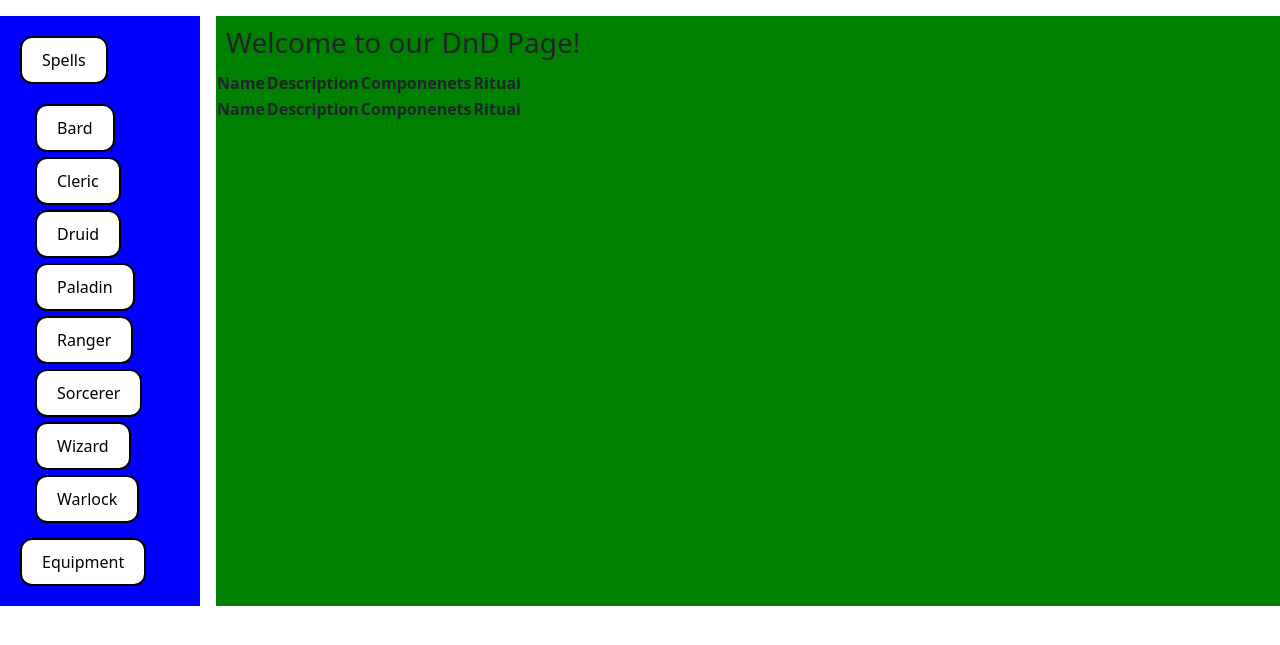
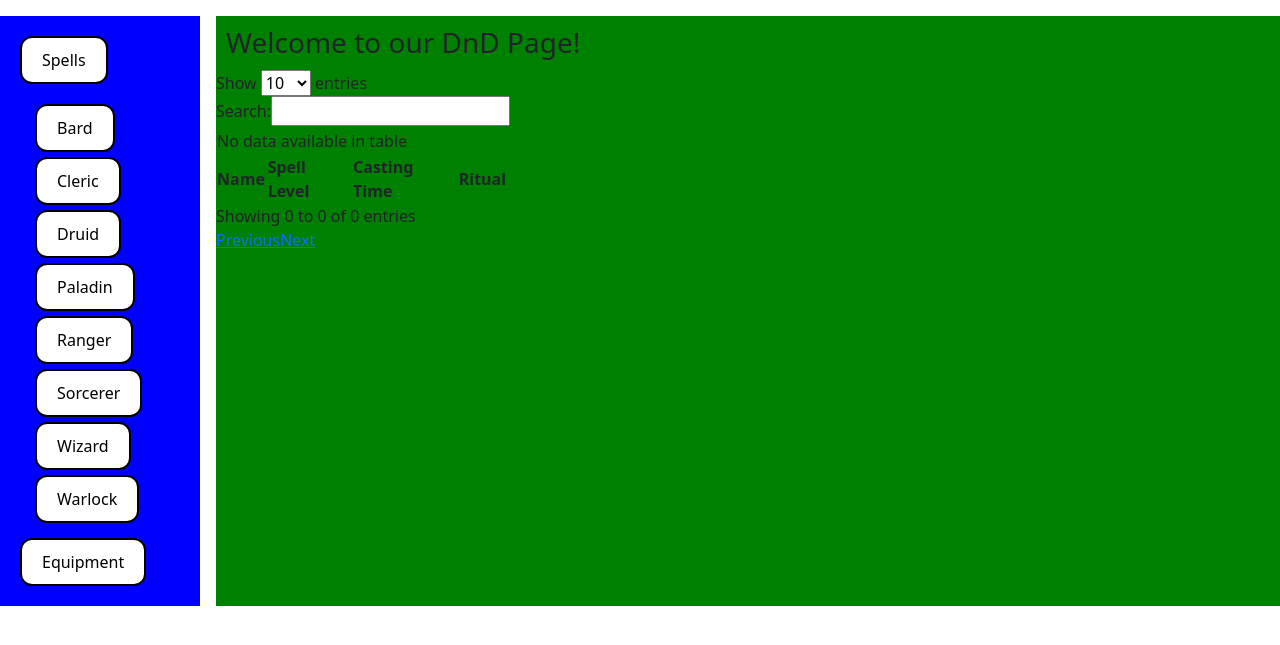
Before and after one commit to rasmussenmatthew/cs257, a Flask app: page / in a window 1280 px wide. Shown: the part 100-745 px from the top of the page. Run offline with Flask 2, Linux system fonts and the light colour scheme; data that the repository does not hold is empty; parts of the project's set-up code (start-up, migrations or seed data) failed here and were passed over; some libraries are stand-ins or nearby versions.

Commit message:
Implemented datatables

```diff
--- a/webapp/api.py
+++ b/webapp/api.py
@@ -25,7 +25,7 @@
 
     try:
         cursor = connection.cursor()
-        query = 'SELECT spell_name, spell_description, components, ritual FROM spells LIMIT 10'
+        query = 'SELECT spell_name, spell_level, casting_time, ritual FROM spells'
         cursor.execute(query)
     except Exception as e:
         print(e)
@@ -33,14 +33,10 @@
 
     spells_list = []
     for row in cursor:
-        spells_dictionary = {'spell_name' : row[0], 'spell_description' : row[1], 'components' : row[2], 'ritual' : row[3]}
+        spells_dictionary = {'spell_name' : row[0], 'spell_level' : row[1], 'casting_time' : row[2], 'ritual' : row[3]}
         spells_list.append(spells_dictionary)
 
     connection.close()
-    '''
-    spells_list = [{'spell_name':'acid arrow', 'spell_description':'fire an acid arrow', 'components':'[v,s]', 'ritual':'FALSE'},
-                    {'spell_name':'fireball', 'spell_description':'giant exploding ball of fire', 'components':'[v,s]', 'ritual':'FALSE'}]
-    '''
     return json.dumps(spells_list)
 
 @api.route('/spells/classes/<class_name>')
--- a/webapp/static/webapp.js
+++ b/webapp/static/webapp.js
@@ -57,6 +57,7 @@
     return baseURL;
 }
 
+
 $(document).ready( function() {
     var baseurl = getAPIBaseURL();
     var xmlhttp = new XMLHttpRequest();
@@ -68,8 +69,8 @@
                 data : spell,
                 'columns':[
                     {'data':'spell_name'},
-                    {'data':'spell_description'},
-                    {'data':'components'},
+                    {'data':'spell_level'},
+                    {'data':'casting_time'},
                     {'data':'ritual'}
                 ]
             });
@@ -78,6 +79,15 @@
     xmlhttp.send();
 });
 
+/*
+$(document).ready( function() {
+    var baseurl = getAPIBaseURL() + '/spells';
+    $('#example').DataTable( {
+        ajax : baseurl,
+    })
+
+});
+*/
 function get_spells() {
     var url = getAPIBaseURL() + '/spells';
 
@@ -91,8 +101,8 @@
         for (var k = 0; k < spells.length; k++) {
             var spell = spells[k];
             listBody += '<li>' + spell['spell_name']
-                      + ', ' + spell['spell_description']
-                      + '-' + spell['components']
+                      + ', ' + spell['spell_level']
+                      + '-' + spell['casting_time']
                       + ', ' + spell['ritual']
                       + '</li>\n';
         }
@@ -122,8 +132,8 @@
         for (var k = 0; k < spells.length; k++) {
             var spell = spells[k];
             listBody += '<li>' + spell['spell_name']
-                      + ', ' + spell['spell_description']
-                      + '-' + spell['components']
+                      + ', ' + spell['spell_level']
+                      + '-' + spell['casting_time']
                       + ', ' + spell['ritual']
                       + '</li>\n';
         }
--- a/webapp/templates/index.html
+++ b/webapp/templates/index.html
@@ -4,7 +4,11 @@
     <meta http-equiv="Content-Type" content="text/html;charset=utf-8" />
     <link href="https://cdn.jsdelivr.net/npm/bootstrap@5.0.0-beta2/dist/css/bootstrap.min.css" rel="stylesheet" integrity="sha384-BmbxuPwQa2lc/FVzBcNJ7UAyJxM6wuqIj61tLrc4wSX0szH/Ev+nYRRuWlolflfl" crossorigin="anonymous">
     <link rel="stylesheet" type="text/css" href="{{ url_for('static', filename='webapp.css') }}" />
+    <script src="http://ajax.googleapis.com/ajax/libs/jquery/1.7.1/jquery.min.js" type="text/javascript"></script>
     <script type="text/javascript" src="{{ url_for('static', filename='webapp.js') }}" defer></script>
+    <script src="//cdn.datatables.net/1.10.24/js/jquery.dataTables.min.js"></script>
+    <link rel="stylesheet" type="text/css" href="https://cdn.datatables.net/1.10.24/css/jquery.dataTables.min.css>
+    <link rel="stylesheet" type="text/css" href="https://cdnjs.cloudflare.com/ajax/libs/twitter-bootstrap/4.5.2/css/bootstrap.css" />
     <link rel="shortcut icon" href="{{ url_for('static', filename='favicon.ico') }}" />
     <title>CS 257: Software Design</title>
 </head>
@@ -42,16 +46,16 @@
                 <thread>
                     <tr>
                         <th>Name</th>
-                        <th>Description</th>
-                        <th>Componenets</th>
+                        <th>Spell Level</th>
+                        <th>Casting Time</th>
                         <th>Ritual</th>
                     </tr>
                 </thread>
                 <tfoot>
                     <tr>
                         <th>Name</th>
-                        <th>Description</th>
-                        <th>Componenets</th>
+                        <th>Spell Level</th>
+                        <th>Casting Time</th>
                         <th>Ritual</th>
                     </tr>
                 </tfoot>
```
